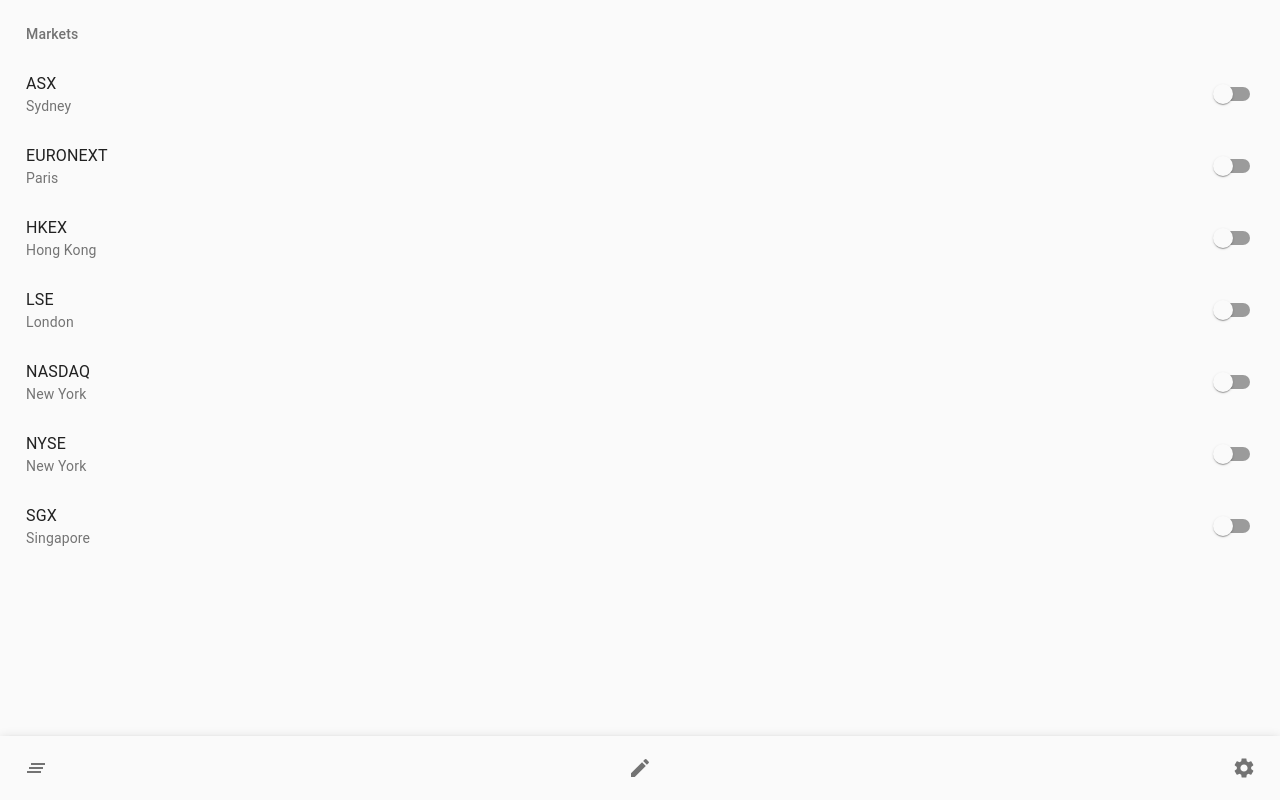
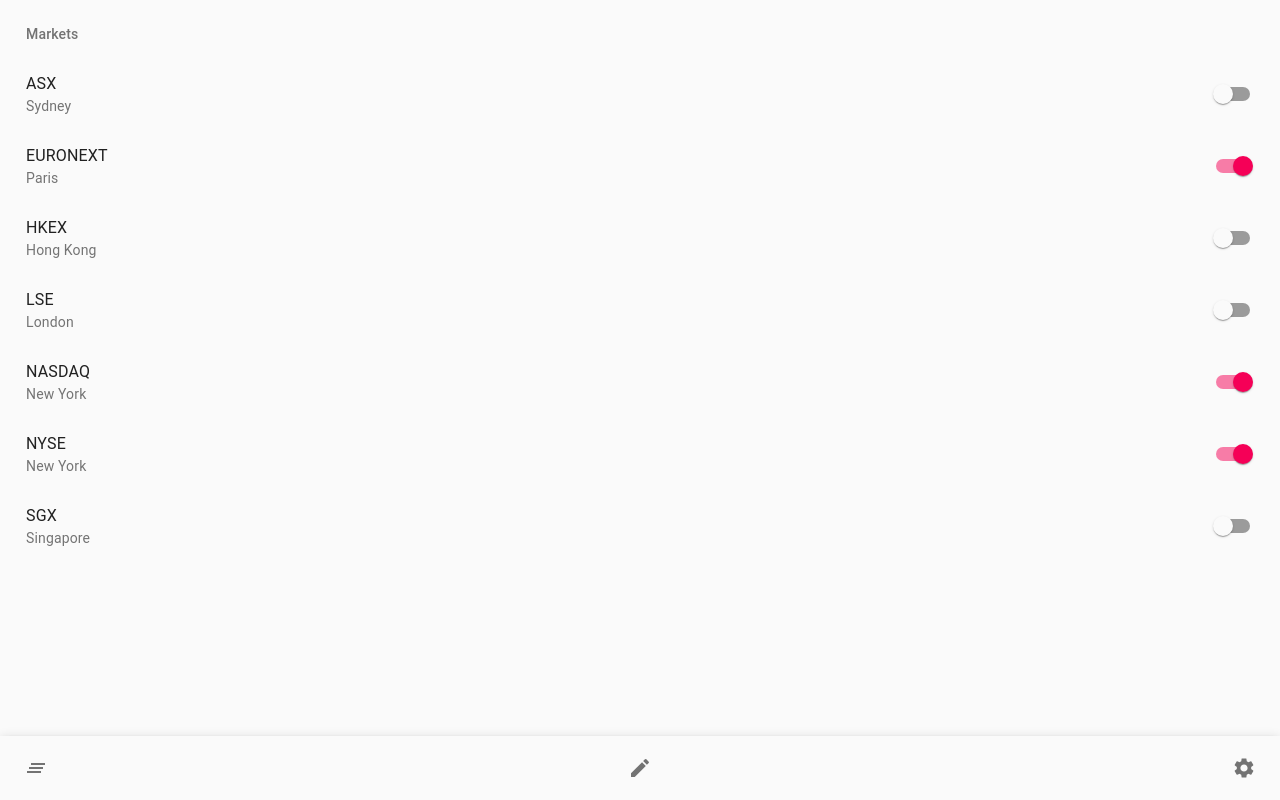
Before and after one commit to aurelticot/okato, a React (Create React App) app: page /selection in a window 1280 px wide. Built offline with nearby package versions, Linux system fonts and the light colour scheme.

Commit message:
save market selection as preference

```diff
--- a/src/config.ts
+++ b/src/config.ts
@@ -9,6 +9,7 @@
 const defaultPreferenceValues: Preferences = {
   [SettingKeys.Theme]: "system",
   [SettingKeys.Language]: "en",
+  [SettingKeys.MarketSelection]: ["NYSE", "NASDAQ", "EURONEXT"],
 };
 
 export default {
--- a/src/containers/MarketSelectionView.tsx
+++ b/src/containers/MarketSelectionView.tsx
@@ -2,10 +2,12 @@
 import { getMarketData } from "helpers/APImock";
 import { Box, List, ListSubheader, ListItemText, ListItem, ListItemSecondaryAction, Switch } from "@material-ui/core";
 import { Market } from "interfaces/Market";
+import { usePreference } from "hooks/preferencesHooks";
+import SettingKeys from "enums/SettingKeys";
 
 export function MarketSelectionView() {
   const [allMarkets, setAllMarkets] = useState<Market[]>([]);
-  const [marketSelection, setMarketSelection] = useState<string[]>([]);
+  const [marketSelection, setMarketSelection] = usePreference(SettingKeys.MarketSelection);
 
   useEffect(() => {
     getMarketData().then((marketsData) => {
@@ -29,7 +31,7 @@
       <List subheader={<ListSubheader>Markets</ListSubheader>}>
         {allMarkets.map((market) => {
           return (
-            <ListItem>
+            <ListItem key={market.code}>
               <ListItemText id={`switch-list-label-${market.code}`} primary={market.name} secondary={market.city} />
               <ListItemSecondaryAction>
                 <Switch
--- a/src/data/markets.json
+++ b/src/data/markets.json
@@ -228,7 +228,7 @@
     ]
   },
   {
-    "code": "3",
+    "code": "NYSE",
     "name": "NYSE",
     "city": "New York",
     "timezone": "America/New_York",
--- a/src/enums/SettingKeys.ts
+++ b/src/enums/SettingKeys.ts
@@ -2,6 +2,7 @@
   Theme = "theme",
   Language = "language",
   TimelineSort = "timelineSort",
+  MarketSelection = "marketSelection",
 }
 
 export default SettingKeys;
```
